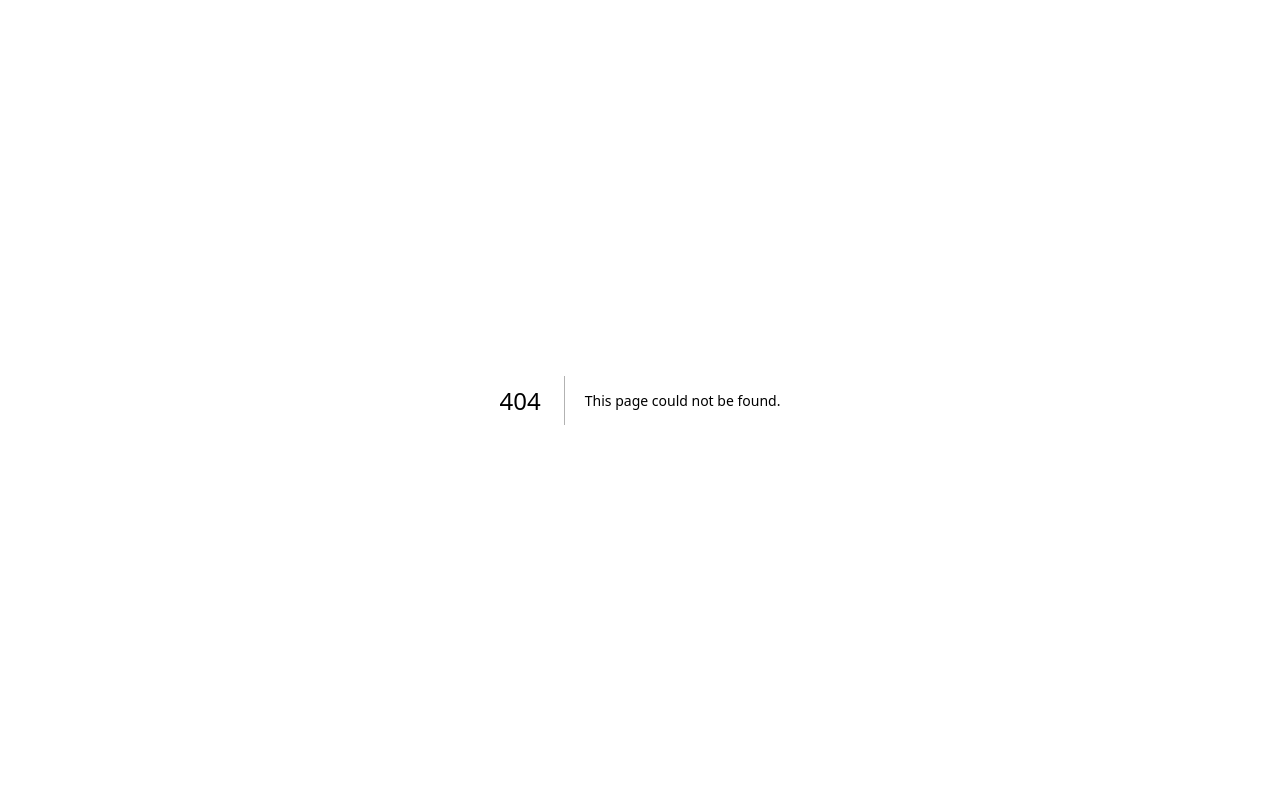
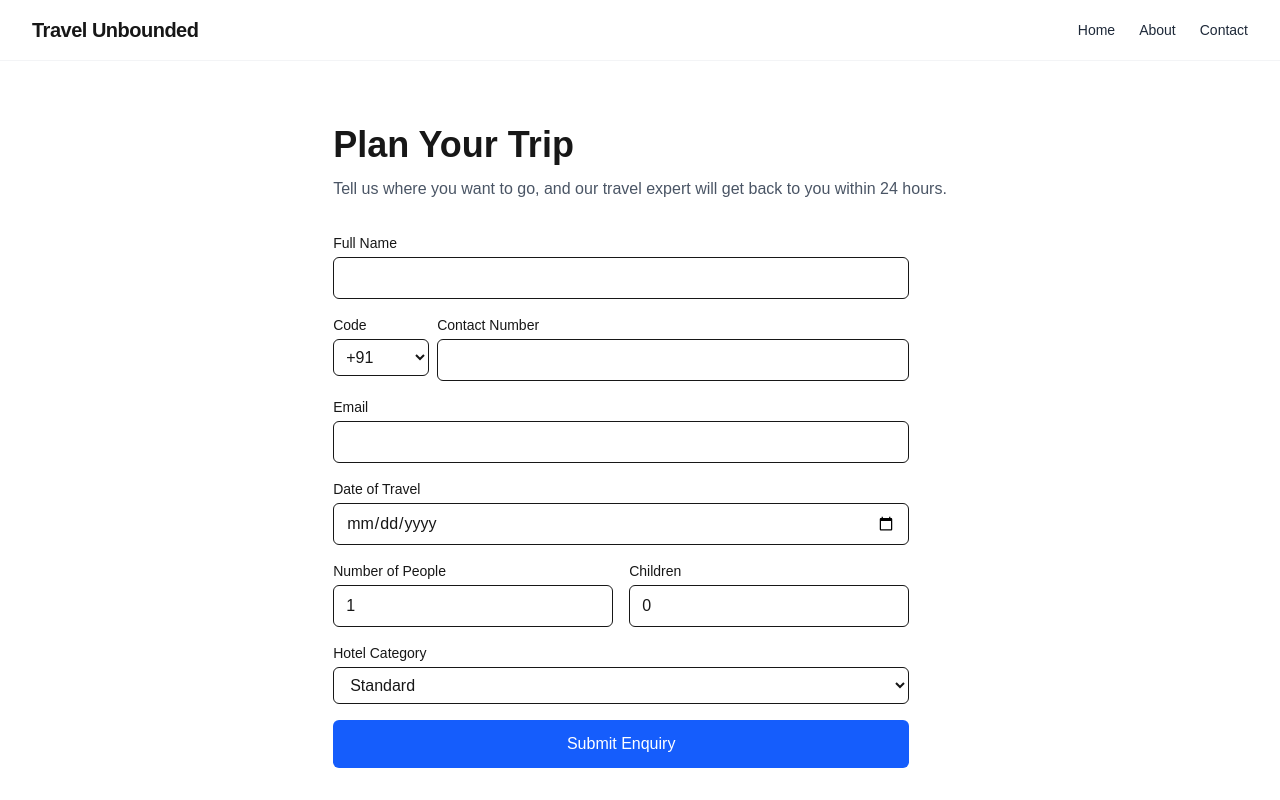
Before and after one commit to 117ABHISHEK/travel-unbounded, a Next.js app: page /contact in a window 1280 px wide. Before the commit this address had no page. Shown: the top 800 px of the page. Built offline with nearby package versions, Linux system fonts and the light colour scheme.

Commit message:
Add enquiry form validation

```diff
--- /dev/null
+++ b/app/contact/page.tsx
@@ -0,0 +1,19 @@
+import Navbar from "@/components/Navbar";
+import Footer from "@/components/Footer";
+import BookingForm from "@/components/BookingForm";
+
+export default function Contact() {
+  return (
+    <>
+      <Navbar />
+      <section className="max-w-4xl mx-auto px-4 md:px-8 py-16">
+        <h1 className="text-3xl md:text-4xl font-bold mb-3">Plan Your Trip</h1>
+        <p className="text-gray-600 mb-8">
+          Tell us where you want to go, and our travel expert will get back to you within 24 hours.
+        </p>
+        <BookingForm />
+      </section>
+      <Footer />
+    </>
+  );
+}
--- /dev/null
+++ b/components/BookingForm.tsx
@@ -0,0 +1,241 @@
+"use client";
+
+import { useState } from "react";
+
+interface FormData {
+  fullName: string;
+  countryCode: string;
+  contactNumber: string;
+  email: string;
+  dateOfTravel: string;
+  numberOfPeople: number;
+  hotelCategory: string;
+  numberOfChildren: number;
+}
+
+const initialState: FormData = {
+  fullName: "",
+  countryCode: "+91",
+  contactNumber: "",
+  email: "",
+  dateOfTravel: "",
+  numberOfPeople: 1,
+  hotelCategory: "Standard",
+  numberOfChildren: 0,
+};
+
+export default function BookingForm() {
+  const [formData, setFormData] = useState<FormData>(initialState);
+  const [errors, setErrors] = useState<Partial<Record<keyof FormData, string>>>({});
+  const [status, setStatus] = useState<"idle" | "submitting" | "success" | "error">("idle");
+  const [errorMessage, setErrorMessage] = useState("");
+
+  function handleChange(
+    e: React.ChangeEvent<HTMLInputElement | HTMLSelectElement>
+  ) {
+    const { name, value } = e.target;
+    setFormData((prev) => ({
+      ...prev,
+      [name]: name === "numberOfPeople" || name === "numberOfChildren" ? Number(value) : value,
+    }));
+  }
+
+  function validate(): boolean {
+    const newErrors: Partial<Record<keyof FormData, string>> = {};
+
+    if (!formData.fullName.trim()) newErrors.fullName = "Full name is required.";
+
+    const phoneRegex = /^[0-9]{7,15}$/;
+    if (!formData.contactNumber.trim()) {
+      newErrors.contactNumber = "Contact number is required.";
+    } else if (!phoneRegex.test(formData.contactNumber.trim())) {
+      newErrors.contactNumber = "Enter a valid phone number (digits only).";
+    }
+
+    const emailRegex = /^[^\s@]+@[^\s@]+\.[^\s@]+$/;
+    if (!formData.email.trim()) {
+      newErrors.email = "Email is required.";
+    } else if (!emailRegex.test(formData.email.trim())) {
+      newErrors.email = "Enter a valid email address.";
+    }
+
+    if (!formData.dateOfTravel) {
+      newErrors.dateOfTravel = "Travel date is required.";
+    } else {
+      const today = new Date();
+      today.setHours(0, 0, 0, 0);
+      const selected = new Date(formData.dateOfTravel);
+      if (selected <= today) {
+        newErrors.dateOfTravel = "Travel date must be in the future.";
+      }
+    }
+
+    if (formData.numberOfPeople < 1) newErrors.numberOfPeople = "At least 1 person is required.";
+    if (formData.numberOfChildren < 0) newErrors.numberOfChildren = "Cannot be negative.";
+
+    setErrors(newErrors);
+    return Object.keys(newErrors).length === 0;
+  }
+
+  async function handleSubmit(e: React.FormEvent) {
+    e.preventDefault();
+    if (!validate()) return;
+
+    setStatus("submitting");
+    try {
+      const res = await fetch("/api/enquiry", {
+        method: "POST",
+        headers: { "Content-Type": "application/json" },
+        body: JSON.stringify(formData),
+      });
+      const data = await res.json();
+
+      if (!res.ok || !data.success) {
+        throw new Error(data.message || "Something went wrong.");
+      }
+
+      setStatus("success");
+      setFormData(initialState);
+    } catch (err) {
+      setStatus("error");
+      setErrorMessage(
+        err instanceof Error ? err.message : "Something went wrong while submitting your enquiry."
+      );
+    }
+  }
+
+  if (status === "success") {
+    return (
+      <div className="p-6 bg-green-50 border border-green-200 rounded-lg text-center">
+        <p className="text-green-800 font-semibold">Thank you!</p>
+        <p className="text-green-700 mt-1">Our travel expert will contact you within 24 hours.</p>
+        <button
+          onClick={() => setStatus("idle")}
+          className="mt-4 text-sm text-green-800 underline"
+        >
+          Submit another enquiry
+        </button>
+      </div>
+    );
+  }
+
+  return (
+    <form onSubmit={handleSubmit} className="space-y-4 max-w-xl">
+      <div>
+        <label className="block text-sm font-medium mb-1">Full Name</label>
+        <input
+          name="fullName"
+          value={formData.fullName}
+          onChange={handleChange}
+          className="w-full border rounded-md px-3 py-2"
+        />
+        {errors.fullName && <p className="text-red-600 text-sm mt-1">{errors.fullName}</p>}
+      </div>
+
+      <div className="flex gap-2">
+        <div className="w-24">
+          <label className="block text-sm font-medium mb-1">Code</label>
+          <select
+            name="countryCode"
+            value={formData.countryCode}
+            onChange={handleChange}
+            className="w-full border rounded-md px-2 py-2"
+          >
+            <option value="+91">+91</option>
+            <option value="+1">+1</option>
+            <option value="+44">+44</option>
+            <option value="+61">+61</option>
+            <option value="+971">+971</option>
+          </select>
+        </div>
+        <div className="flex-1">
+          <label className="block text-sm font-medium mb-1">Contact Number</label>
+          <input
+            name="contactNumber"
+            value={formData.contactNumber}
+            onChange={handleChange}
+            className="w-full border rounded-md px-3 py-2"
+          />
+          {errors.contactNumber && <p className="text-red-600 text-sm mt-1">{errors.contactNumber}</p>}
+        </div>
+      </div>
+
+      <div>
+        <label className="block text-sm font-medium mb-1">Email</label>
+        <input
+          type="email"
+          name="email"
+          value={formData.email}
+          onChange={handleChange}
+          className="w-full border rounded-md px-3 py-2"
+        />
+        {errors.email && <p className="text-red-600 text-sm mt-1">{errors.email}</p>}
+      </div>
+
+      <div>
+        <label className="block text-sm font-medium mb-1">Date of Travel</label>
+        <input
+          type="date"
+          name="dateOfTravel"
+          value={formData.dateOfTravel}
+          onChange={handleChange}
+          className="w-full border rounded-md px-3 py-2"
+        />
+        {errors.dateOfTravel && <p className="text-red-600 text-sm mt-1">{errors.dateOfTravel}</p>}
+      </div>
+
+      <div className="flex gap-4">
+        <div className="flex-1">
+          <label className="block text-sm font-medium mb-1">Number of People</label>
+          <input
+            type="number"
+            name="numberOfPeople"
+            min={1}
+            value={formData.numberOfPeople}
+            onChange={handleChange}
+            className="w-full border rounded-md px-3 py-2"
+          />
+          {errors.numberOfPeople && <p className="text-red-600 text-sm mt-1">{errors.numberOfPeople}</p>}
+        </div>
+        <div className="flex-1">
+          <label className="block text-sm font-medium mb-1">Children</label>
+          <input
+            type="number"
+            name="numberOfChildren"
+            min={0}
+            value={formData.numberOfChildren}
+            onChange={handleChange}
+            className="w-full border rounded-md px-3 py-2"
+          />
+          {errors.numberOfChildren && <p className="text-red-600 text-sm mt-1">{errors.numberOfChildren}</p>}
+        </div>
+      </div>
+
+      <div>
+        <label className="block text-sm font-medium mb-1">Hotel Category</label>
+        <select
+          name="hotelCategory"
+          value={formData.hotelCategory}
+          onChange={handleChange}
+          className="w-full border rounded-md px-3 py-2"
+        >
+          <option value="Standard">Standard</option>
+          <option value="Deluxe">Deluxe</option>
+          <option value="Luxury">Luxury</option>
+        </select>
+      </div>
+
+      {status === "error" && (
+        <p className="text-red-600 text-sm">{errorMessage}</p>
+      )}
+
+      <button
+        type="submit"
+        disabled={status === "submitting"}
+        className="w-full py-3 bg-blue-600 hover:bg-blue-700 disabled:bg-gray-400 text-white rounded-md font-medium"
+      >
+        {status === "submitting" ? "Submitting…" : "Submit Enquiry"}
+      </button>
+    </form>
+  );
+}
```
